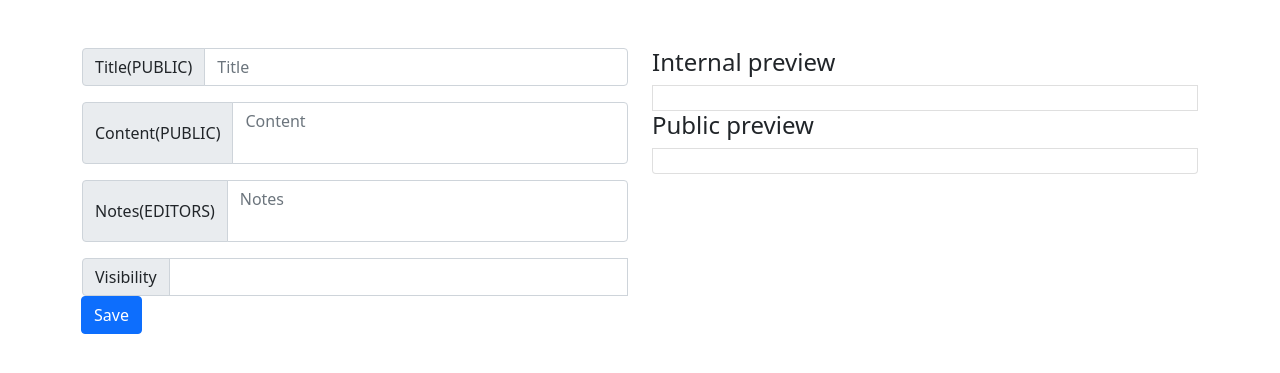
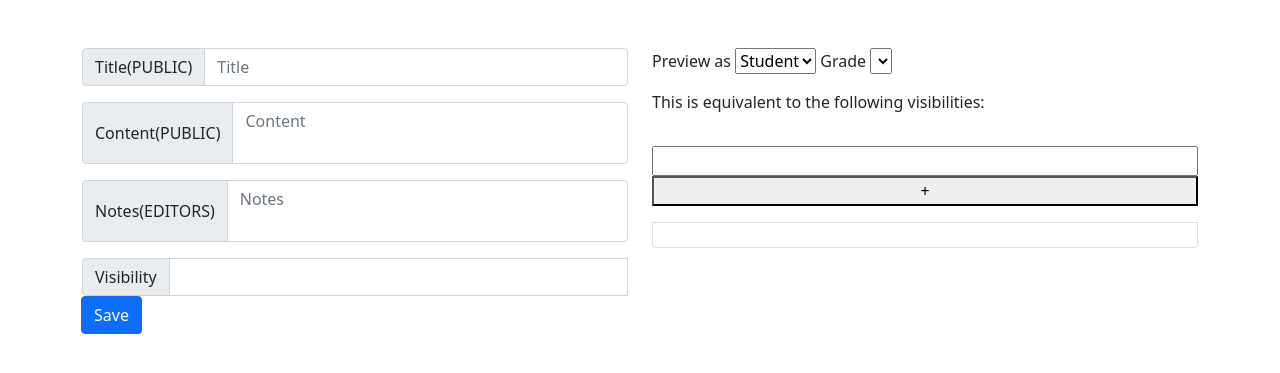
Before and after one commit to maxfire2008/bulletin-2, a Flask app: template templates/item_edit.html.j2 in a window 1280 px wide. Shown: the part 94-467 px from the top of the page. Run offline with Flask 2, Linux system fonts and the light colour scheme; the template is opened without the code that fills it, so the values that code supplies are empty; some libraries are stand-ins or nearby versions.

Commit message:
adding support for visibilities preview

```diff
--- a/app.py
+++ b/app.py
@@ -244,12 +244,23 @@ def occurrences_edit(id):
         ), 403
 
 
-@app.route("/api/preview/", methods=["POST"])
+@app.route("/api/preview/")
 def preview():
+    preview_visibilities = json.loads(
+        flask.request.get("preview_visibilities", "[]")
+    )
+    preview_content = json.loads(flask.request.get("preview_content", '""'))
+    previews = []
+    for preview in preview_visibilities[:100]:
+        previews.append(
+            render_markdown.render_markdown(
+                preview_content,
+                visibilities=preview,
+            )
+        )
     return json.dumps(
         {
-            "preview_internal": render_markdown.render_markdown(json.loads(flask.request.form["content"]), "internal"),
-            "preview_public": render_markdown.render_markdown(json.loads(flask.request.form["content"]), "public"),
+            "previews": previews,
             "wait_until_preview": 1000,
             "preview_rate": 5000,
         }
--- a/render_markdown.py
+++ b/render_markdown.py
@@ -4,6 +4,10 @@ import bleach
 
 
 def check_text(match: regex.Match, visibilities: list[str]):
+    if callable(visibilities):
+        get_visibility = visibilities
+    else:
+        get_visibility = lambda a: a in visibilities
     text = regex.search("(?<=(<!--[^\/]+?-->\n?)).*(?=(\n?<!--\/-->))",
                         match.group(), flags=regex.DOTALL).group().strip("\n")
     visibility = regex.findall("(?<=(<!--[^\/]+?-->)).*(?=(<!--\/-->))",
@@ -11,12 +15,12 @@ def check_text(match: regex.Match, visibilities: list[str]):
     # print(repr(text))
     # text = search_result
     # if True:
-    if (visibility.startswith("!") and visibility[1:] not in visibilities) or visibility in visibilities:
+    if (visibility.startswith("!") and not get_visibility(visibility[1:])) or get_visibility(visibility):
         return filter_visibility(text, visibilities)
     return ""
 
 
-def filter_visibility(text: str, visibilities=["public"]):
+def filter_visibility(text: str, visibilities: list[str]):
     return regex.sub(
         "\n?<!--[^\/]+?-->(?:(?!<!--[^\/]+?-->|<!--\/-->).|(?R))*<!--\/-->",
         lambda a: check_text(a, visibilities=visibilities),
@@ -25,8 +29,8 @@ def filter_visibility(text: str, visibilities=["public"]):
     )
 
 
-def render_markdown(text: str, visibility: str = "public"):
-    text = filter_visibility(text, visibility)
+def render_markdown(text: str, visibilities: list[str]):
+    text = filter_visibility(text, visibilities)
     rendered_markdown = markdown.markdown(
         text,
         extensions=['tables']
--- a/templates/base.html.j2
+++ b/templates/base.html.j2
@@ -16,6 +16,9 @@
         <style>
             .word-wrap {
                 word-break: break-all;
+            }
+            .hidden {
+                display: none;
             }
         </style>
     </head>
--- a/templates/item_edit.html.j2
+++ b/templates/item_edit.html.j2
@@ -74,21 +74,43 @@ grades checkboxes 7,8,9,10
             </div>
             <div class="col-md-6">
                 <div class="list-group">
-                    <h4>Internal preview</h4>
+                    <p>
+                        Preview as
+                        <!-- user_type select from student, staff, public -->
+                        <select id="userTypeSelect">
+                            <option value="user_type:student">
+                                Student
+                            </option>
+                            <option value="user_type:staff">
+                                Staff
+                            </option>
+                            <option value="user_type:public">
+                                Public
+                            </option>
+                        </select>
+                        <span id="gradeSelectSpan">
+                            <!-- grade select from 7,8,9,10 dropdown -->
+                            Grade
+                            <select id="gradeSelect">
+                                {% for grade in utilities.filter_for_grades(bulletin_config.DEFAULT_VISIBILITIES) %}
+                                    <option value="grade:{{ grade }}">
+                                        {{ grade[6:] }}
+                                    </option>
+                                {% endfor %}
+                            </select>
+                        </span>
+                    </p>
+                    <p>
+                        This is equivalent to the following visibilities:
+                        <ul id="visibilitiesForPreview"></ul>
+                        <input type="text" id="addVisibilityToPreviewField">
+                        <button id="addVisibilityToPreviewButton">+</button>
+                    </p>
                     <div class="list-group-item bulletin-item">
                         <div class="d-flex w-100 justify-content-between">
                             <h5 class="mb-1 word-wrap" id="previewTitle"></h5>
                         </div>
                         <p class="mb-1 word-wrap" id="previewContent">
-                        </p>
-                        <!--<small id="previewGrades"></small>-->
-                    </div>
-                    <h4>Public preview</h4>
-                    <div class="list-group-item bulletin-item">
-                        <div class="d-flex w-100 justify-content-between">
-                            <h5 class="mb-1 word-wrap" id="previewTitlePublic"></h5>
-                        </div>
-                        <p class="mb-1 word-wrap" id="previewContentPublic">
                         </p>
                         <!--<small id="previewGradesPublic"></small>-->
                     </div>
@@ -112,22 +134,6 @@ grades checkboxes 7,8,9,10
         title.value = original_title;
         content.value = original_content;
         notes.value = original_notes;
-
-        {# {% for grade in bulletin_config.SUPPORTED_GRADES %}
-            {% if grade in item["grades"] or -1 in item["grades"] %}
-                $('#grade{{ grade }}').prop('checked', true);
-            {% endif %}
-        {% endfor %} #}
-
-        {# function selectedGrades() {
-            var grades = [];
-            {% for grade in bulletin_config.SUPPORTED_GRADES %}
-                if ($('#grade{{ grade }}').prop('checked')) {
-                    grades.push({{ grade }});
-                }
-            {% endfor %}
-            return grades;
-        } #}
 
         // save button send the original as well as the new data
         $('#saveButton').click(function () {
@@ -174,25 +180,14 @@ grades checkboxes 7,8,9,10
 
         function previewContent() {
             // get preview from /api/preview/ and write to preview div
+            var visibilities =
             $.ajax({
-                url: '/api/preview/',
-                type: 'POST',
-                data: {
-                    "content": JSON.stringify(content.value)
-                },
-                success: function (data) {
-                    console.log(data);
-                    parsed = JSON.parse(data);
-                    console.log(parsed);
-                    $('#previewContent').html(parsed["preview_internal"]);
-                    $('#previewContentPublic').html(parsed["preview_public"]);
-                    waitUntilPreview = parsed["wait_until_preview"];
-                    previewRate = parsed["preview_rate"];
-                },
-                error: function (data) {
-                    alert("Unknown error!");
-                    console.log(data);
-                }
+                url: '/api/preview/?content='+encodeURIComponent(content.value)+
+                "&visibilities="+
+                encodeURIComponent(JSON.stringify(
+                    ["user_type:student","user_type:public",""]
+                    )),
+                type: 'GET'
             });
         }
 
@@ -216,30 +211,7 @@ grades checkboxes 7,8,9,10
 
         $("#title").on('input', previewTitle);
 
-        {# function previewGrades() {
-            var grades = selectedGrades();
-            /*
-            def grades_string(grades: list):
-                if -1 in grades:
-                    return "<i>All Grades</i>"
-                else:
-                    return "<b>"+"</b>, <b>".join(map(str, grades))+"</b>"
-            */
-            if (grades.includes(-1)) {
-                $('#previewGrades').html('<i>All Grades</i>');
-                $('#previewGradesPublic').html('<i>All Grades</i>');
-            } else {
-                $('#previewGrades').html('<b>' + grades.join('</b>, <b>') + '</b>');
-                $('#previewGradesPublic').html('<b>' + grades.join('</b>, <b>') + '</b>');
-            }
-        }; #}
-
-        {# {% for grade in bulletin_config.SUPPORTED_GRADES %}
-            $('#grade{{ grade }}').on('change', previewGrades);
-        {% endfor %} #}
-
         previewTitle();
         previewContent();
-        {# previewGrades(); #}
 </script>
 {% endblock %}
--- a/utilities.py
+++ b/utilities.py
@@ -1,5 +1,6 @@
 import datetime
 import base64
+import regex
 
 
 def base64_encode(string):
@@ -49,3 +50,6 @@ def get_age_from_time(time_from: datetime.datetime):
 
     days = time_diff.days
     return days
+
+def filter_for_grades(visibilities: list):
+    return filter(lambda a: regex.match("grade:[0-9]+",a), visibilities)
```
